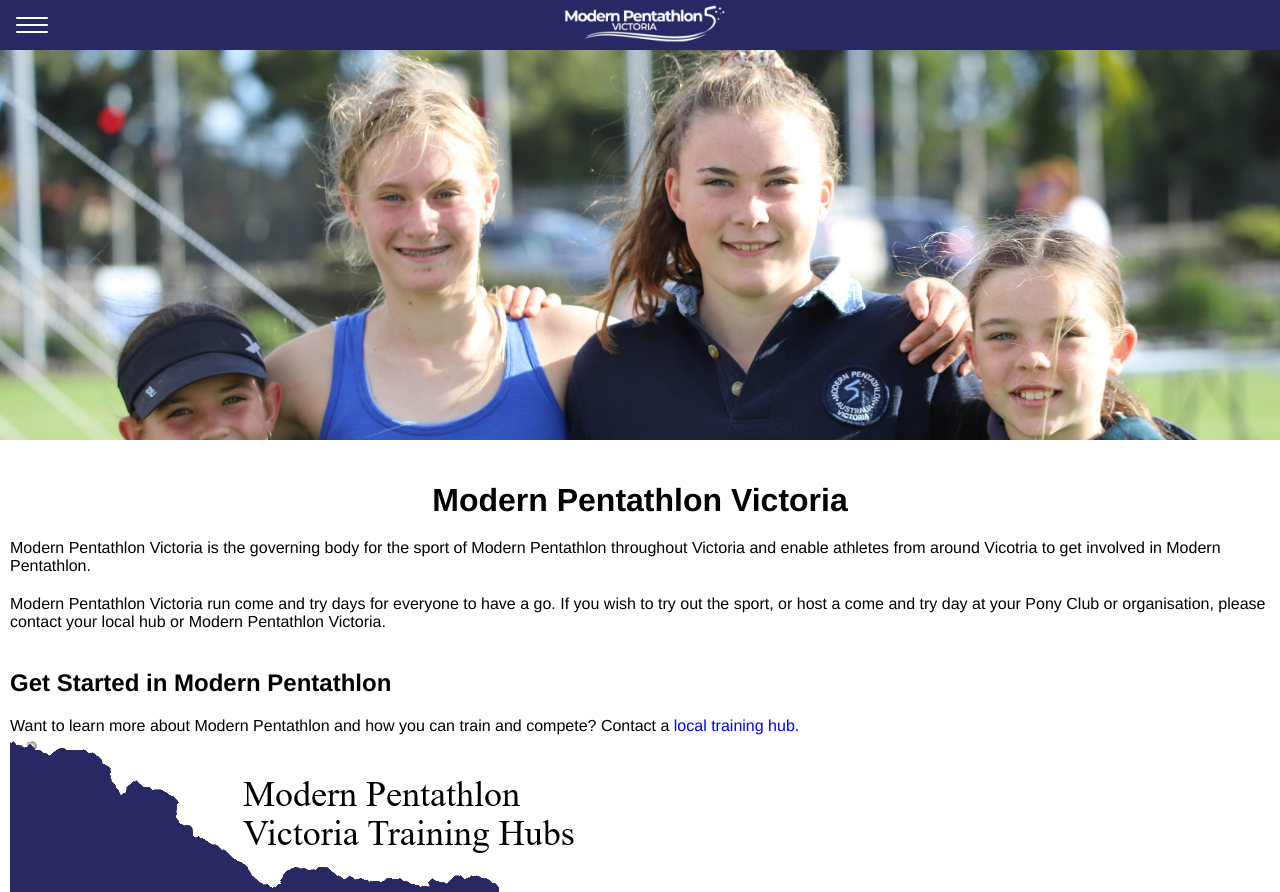
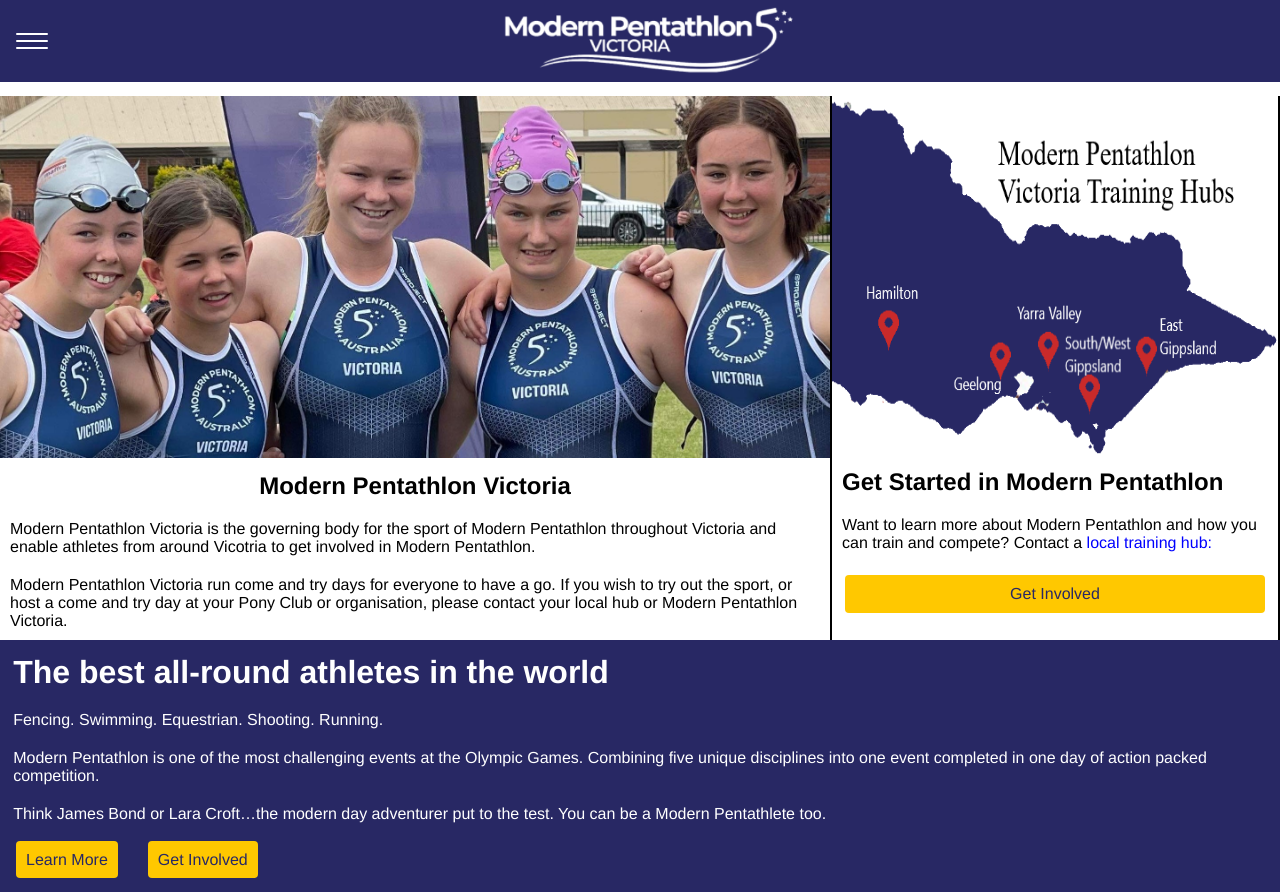
Before and after one commit to vagga2U/ModernPentathlonVictoria, a plain HTML site: page index.html in a window 1280 px wide. Shown: the top 892 px of the page. Drawn offline with Linux system fonts and the light colour scheme.

Commit message:
Overhaul index page
Minor cosmetic changes across pages, changed layout of index page, begun testing improved responsive navigation.

```diff
--- /dev/null
+++ b/css/nav.css
@@ -0,0 +1,77 @@
+:root{
+    --primarycolor: rgb(40,40,100);
+    --secondarycolor: white;
+    --tertiarycolor: rgb(255,200,0);
+    --quarternarycolor: rgb(100,100,100);
+    --maintransition: all 0.4s linear;
+    --navbarheight: 9vh;
+}
+body {
+  margin: 0;
+  font-family: Arial, Helvetica, sans-serif;
+}
+
+.topnav {
+  overflow: hidden;
+  background-color:var(--primarycolor);
+  position: fixed;
+  width: 100%;
+}
+
+.topnav a {
+  float: left;
+  display: block;
+  color: var(--secondarycolor);
+  text-align: center;
+  padding: 14px 16px;
+  text-decoration: none;
+  font-size: 1.1em;
+}
+
+.topnav a:hover {
+  background-color:var(--tertiarycolor);
+  color: var(--quarternarycolor);
+}
+
+.topnav a.active {
+  background-color: var(--quarternarycolor);
+  color: var(--secondarycolor);
+}
+
+.topnav .icon {
+  display: none;
+}
+
+img.topnav-img{
+    width: 1em;
+}
+span.logo img{
+    height: 100%;
+    margin: 0;
+    padding: 0;
+    max-width: 60vw;
+    max-height: var(--navbarheight);
+}
+
+
+@media screen and (max-width: 920px) {
+  .topnav a:not(:first-child) {display: none;}
+  .topnav a.icon {
+    float: right;
+    display: block;
+  }
+}
+
+@media screen and (max-width: 920px) {
+  .topnav.responsive {position: relative;}
+  .topnav.responsive .icon {
+    position: absolute;
+    right: 0;
+    top: 0;
+  }
+  .topnav.responsive a {
+    float: none;
+    display: block;
+    text-align: left;
+  }
+}
--- a/css/styles.css
+++ b/css/styles.css
@@ -11,6 +11,7 @@
         --tertiarycolor: rgb(255,200,0);
         --quarternarycolor: rgb(100,100,100);
         --maintransition: all 0.4s linear;
+        --navbarheight: 9vh;
     }
 p, h1,h2,h3,h4,a{
     padding: 10px;
@@ -49,6 +50,10 @@
     flex: 50%;
 }
 
+div.spacer{
+    height: 12vh;
+}
+
 .body a{
     color: blue;
     padding: 0;
@@ -70,14 +75,38 @@
     background-color: var(--quarternarycolor);
 }
 
+.button{
+    background: var(--tertiarycolor);
+    margin: 1vw;
+    padding: 10px;
+    color:var(--primarycolor);
+    font-size: 1em;
+    align-content: center;
+    text-align: center;
+    border-radius: 4px;
+}
+.button a{
+    color:var(--primarycolor);
+}
+.button:hover{
+    background:var(--quarternarycolor);
+    margin: 1vw;
+    padding: 10px;
+    color: var(--tertiarycolor);
+    font-size: 1em;
+    align-content: center;
+    border-radius: 8px;
+    transition: var(--maintransition);
+}
+
 a:hover{
     color: lightgrey;
     transition:var(--maintransition);
 }
 
-br{
+/* br{
     clear: both;
-}
+} */
 header,.footer{
     background-color:var(--primarycolor);
     color: white;
@@ -93,7 +122,7 @@
 }
 
 .logo img{
-    height: 5vh;
+    height: var(--navbarheight);
     max-width: 80vw;
 }
 
@@ -188,7 +217,7 @@
 
 .body h1{
     text-align: center;
-    margin-top: 1em;
+    margin-top: 0.5vh;
 }
 .hub p, .hub a{
     line-height: 0;
@@ -210,7 +239,7 @@
     background: var(--tertiarycolor);
 }
 
-@media screen and (min-width: 350px){
+@media screen and (min-width: 450px){
     .sportimgs div {
         font-size: 1vw;
         margin: 1%;
@@ -242,21 +271,44 @@
 }
 
 
-.headerimage{
-    background: url("../Images/IMG_6650.JPG");
-    text-align: center;
-    height: 50vh;
-    background-repeat: no-repeat;
-    background-size: cover;
-    background-position: top;
-    margin: 0;
-    display: block;
-    color: var(--secondarycolor);
+.headerimage img{
+    display: inline;
+    width: 100%;
+}
+@media screen and (min-width: 700px) {
+   section{
+       display: flex;
+       align-items: top;
+       flex-wrap: wrap;
+   }
+    div.home{
+        border-right: 2px solid black;
+   }
+   div.home img{
+       width: 100%;
+       height: 100%;
+   }
+   div.home-content{
+       flex: 3;
+       order: 3;
+       width: 65%;
+   }
+   div.home-content-img{
+       width: 65%;
+   }
+   div.home-callout-img{
+       width: 35%;
+       order: 2;
+   }
+   div.home-callout{
+       order: 4;
+       width: 35%;
+   }
 }
 
-.contentimage img{
+div.contentimage img{
     width: 40vw;
-    max-width: 200px;
+    max-width: 400px;
     display: inline;
     float: right;
     padding: 10px;
@@ -271,6 +323,7 @@
     color:var(--primarycolor);
     font-size: 1em;
     align-content: center;
+    border-radius: 4px;
 }
 
 .footer a:hover{
@@ -281,4 +334,5 @@
     font-size: 1em;
     align-content: center;
     transition: var(--maintransition);
+    border-radius: 8px;
 }
--- a/index.html
+++ b/index.html
@@ -35,22 +35,34 @@
             </label>
         </div>
         </header>
-        <div class="spacer" style="height:5vh;"></div>
-
-        <div class="headerimage">
+        <div class="spacer"></div>
+        <section class=body>
+            <div class="home home-content-img">
+                <picture>
+                    <img
+                      src="Images/mpvgrouphorizontal.jpg"
+                      alt="Modern Pentathlon Victoria Athletes"
+                    />
+                  </picture>
             </div>
-        <div class="body">
+            <div class="home home-content">
                 <h1 class="body heading">Modern Pentathlon Victoria</h1>
                 <p class="body">Modern Pentathlon Victoria is the governing body for the sport of Modern Pentathlon throughout Victoria and enable athletes from around Vicotria to get involved in Modern Pentathlon. </p>
                 <p>Modern Pentathlon Victoria run come and try days for everyone to have a go. If you wish to try out the sport, or host a come and try day at your Pony Club or organisation, please contact your local hub or Modern Pentathlon Victoria. </p>
-            <br>
+            </div>
+            <div class="home home-callout">
                 <h2>Get Started in Modern Pentathlon</h2>
                 <p>
-                Want to learn more about Modern Pentathlon and how you can train and compete? Contact a <a class="default" href="./getinvolved">local training hub. </a>
+                    Want to learn more about Modern Pentathlon and how you can train and compete? Contact a <a class="default" href="./getinvolved">local training hub: </a>
+                    <div class="button">
+                        <a href="./getinvolved">Get Involved</a>
+                    </div>
+            </div>
+            <div class="home home-callout-img">
                 <a class="default" href="./getinvolved"><img src="./Images/training_hub_map.png" alt="Map of Training Hubs"></a>
+            </div>
 
-            </p>
-        </div>
+        </section>
 
         <!-- Ending call to action -->
         <div class="footer">
```
Also changed, not shown: aboutpentathlon.html (+1 -2 lines), committee.html (+1 -1 lines), contact.html (+1 -2 lines), getinvolved.html (+1 -2 lines), pathwaysports.html (+1 -2 lines), testnav.html (added, +50 -0 lines), Images/mpvgrouphorizontal.jpg (added), Images/mpvgroupvertical.jpg (added). Lines whose indentation alone changed are shown as unchanged.
